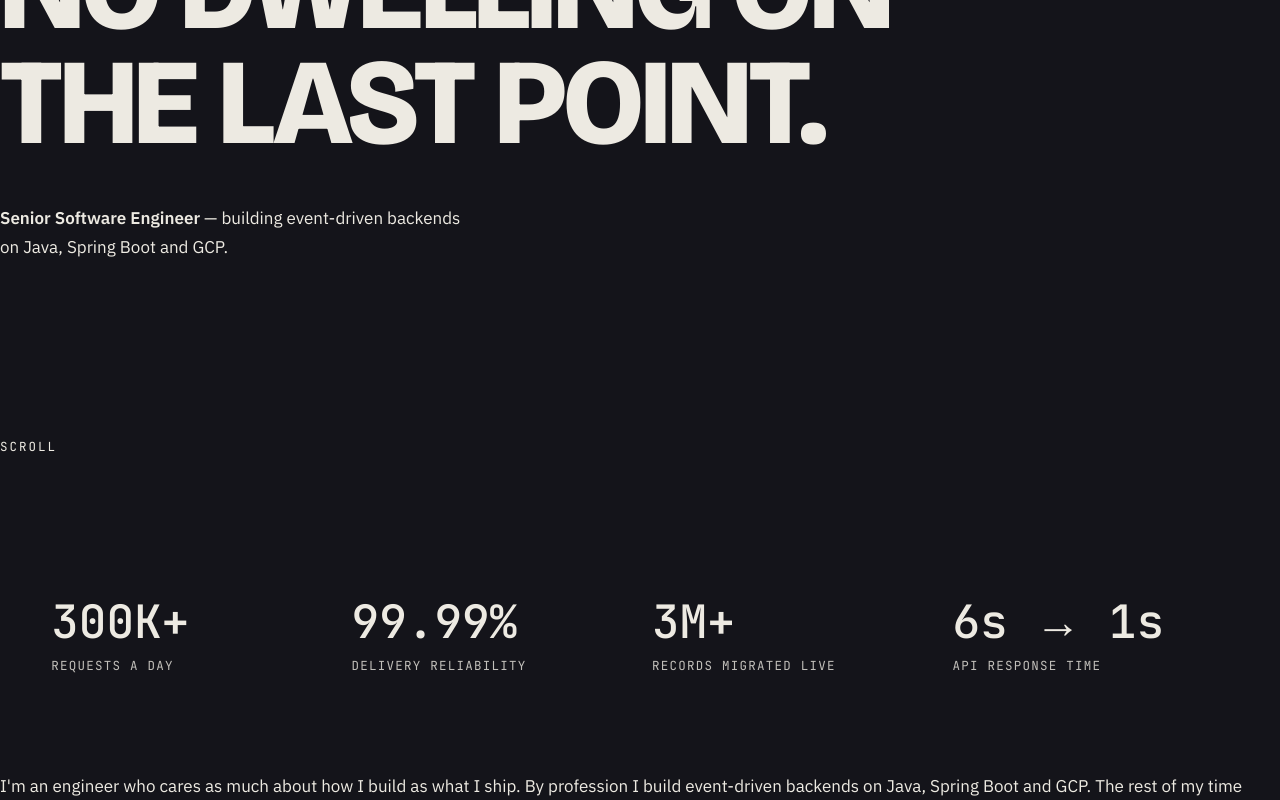
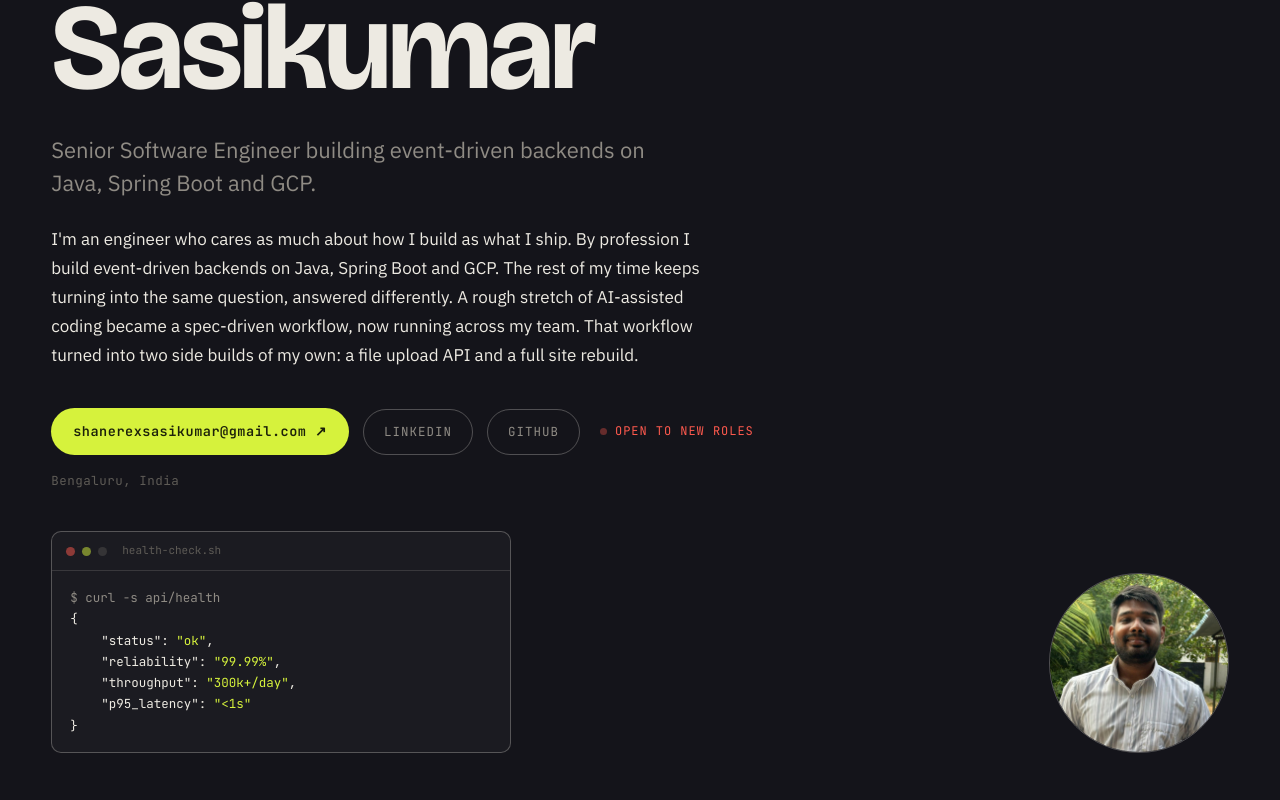
Before and after one commit to Shanerex/portfolio, a Next.js app: page / in a window 1280 px wide. Shown: the part 380-1180 px from the top of the page. Built offline with nearby package versions, Linux system fonts and the light colour scheme.

Commit message:
feat: rebuild the hero with a headshot and health-check terminal card

```diff
--- a/components/Hero.module.css
+++ b/components/Hero.module.css
@@ -1,75 +1,164 @@
 .hero {
-  min-height: 100dvh;
-  display: grid;
-  align-content: space-between;
-  padding-block: var(--s-7) var(--s-6);
-  position: relative;
-  z-index: 1;
+  padding-block: clamp(56px, 10vw, 120px) clamp(64px, 8vw, 96px);
+}
+
+.columns {
+  display: flex;
+  gap: 48px;
+  align-items: flex-start;
+  flex-wrap: wrap-reverse;
+}
+
+.text { flex: 1; min-width: 280px; }
+
+.eyebrow {
+  font-family: var(--font-mono);
+  font-size: 13px;
+  letter-spacing: .16em;
+  text-transform: uppercase;
+  color: var(--accent-2-text);
+  margin-bottom: 22px;
 }
 
 .name {
-  font-family: var(--font-mono);
-  font-size: var(--t-meta);
-  letter-spacing: .16em;
-  text-transform: uppercase;
-  color: var(--meta);
-  margin: 0;
-}
-
-.thesis {
   font-family: var(--font-display);
-  font-variation-settings: 'wdth' 112, 'wght' 800;
   font-size: var(--t-hero);
   line-height: var(--lh-hero);
   letter-spacing: var(--ls-hero);
-  text-transform: uppercase;
-  color: var(--ink);
-  margin: 0;
-  text-wrap: balance;
+  max-width: 1100px;
+  text-wrap: pretty;
 }
 
-.rule {
-  width: 96px;
-  height: 4px;
-  background: var(--ball);
-  margin: var(--s-5) 0 var(--s-4);
-  transform-origin: left center;
+.blurb {
+  font-size: var(--t-blurb);
+  color: var(--ink-dim);
+  max-width: 640px;
+  line-height: 1.5;
+  margin-top: 28px;
 }
 
-.role {
+.lede {
   font-size: var(--t-lede);
   line-height: var(--lh-lede);
-  color: var(--line-2);
-  margin: 0;
-  max-width: 46ch;
+  color: var(--ink);
+  opacity: .86;
+  max-width: 680px;
+  margin-top: 26px;
+  text-wrap: pretty;
 }
 
-.role strong { color: var(--ink); font-weight: 600; }
-
-.cue {
-  font-family: var(--font-mono);
-  font-size: var(--t-meta);
-  letter-spacing: .16em;
-  text-transform: uppercase;
-  color: var(--meta);
+.ctaRow {
+  display: flex;
+  flex-wrap: wrap;
+  align-items: center;
+  gap: 14px;
+  margin-top: 38px;
 }
 
-/* ---- Load sequence: floodlight is on CourtLines; here the type arrives ---- */
-@media (prefers-reduced-motion: no-preference) {
-  .name, .thesis, .role, .cue { animation: rise 500ms var(--ease-cut) backwards; }
-  .name   { animation-delay: 450ms; }
-  .thesis { animation-delay: 530ms; }
-  .rule   { animation: draw 400ms var(--ease-cut) 900ms backwards; }
-  .role   { animation-delay: 1150ms; }
-  .cue    { animation-delay: 1150ms; }
+.emailCta {
+  font-family: var(--font-mono);
+  font-size: 13.5px;
+  letter-spacing: .04em;
+  font-weight: 600;
+  background: var(--primary);
+  color: var(--primary-ink);
+  padding: 13px 22px;
+  border-radius: var(--radius-pill);
+  display: inline-flex;
+  align-items: center;
+  gap: 8px;
+  min-height: 44px;
+  transition: transform var(--dur-hover) ease, opacity var(--dur-hover) ease;
 }
 
-@keyframes rise {
-  from { opacity: 0; transform: translateY(14px); }
-  to   { opacity: 1; transform: none; }
+.emailCta:hover { opacity: .88; transform: translateY(-2px); }
+
+/* LinkedIn/GitHub buttons use the shared .outline-pill global class from
+   app/globals.css (Task 1) — no local rule needed here. */
+
+.availability {
+  font-family: var(--font-mono);
+  font-size: 12px;
+  letter-spacing: .08em;
+  text-transform: uppercase;
+  color: var(--accent-2-text);
+  display: inline-flex;
+  align-items: center;
+  gap: 8px;
+  margin-left: 6px;
 }
 
-@keyframes draw {
-  from { transform: scaleX(0); }
-  to   { transform: scaleX(1); }
+.pulseDot {
+  width: 7px;
+  height: 7px;
+  border-radius: 50%;
+  background: var(--accent-2-text);
+  animation: pulse 1.4s ease-in-out infinite;
 }
+
+@keyframes pulse { 0%, 100% { opacity: 1; } 50% { opacity: .35; } }
+
+.location {
+  font-family: var(--font-mono);
+  font-size: 12.5px;
+  color: var(--ink-mute);
+  margin-top: 16px;
+  letter-spacing: .04em;
+}
+
+.terminal {
+  margin-top: 40px;
+  max-width: 460px;
+  border: 1px solid var(--line-strong);
+  border-radius: var(--radius-card);
+  overflow: hidden;
+  background: var(--surface);
+}
+
+.terminalBar {
+  display: flex;
+  align-items: center;
+  gap: 7px;
+  padding: 10px 14px;
+  border-bottom: 1px solid var(--line);
+}
+
+.dotCoral, .dotLime, .dotMute {
+  width: 9px;
+  height: 9px;
+  border-radius: 50%;
+}
+.dotCoral { background: #FF5A4E; opacity: .5; }
+.dotLime { background: #D6F23C; opacity: .5; }
+.dotMute { background: var(--ink-mute); opacity: .4; }
+
+.terminalTitle {
+  font-family: var(--font-mono);
+  font-size: 11px;
+  color: var(--ink-mute);
+  margin-left: 8px;
+}
+
+.terminalBody {
+  padding: 16px 18px;
+  font-family: var(--font-mono);
+  font-size: 12.5px;
+  line-height: 1.7;
+}
+
+.terminalDim { color: var(--ink-dim); }
+.terminalLine { padding-left: 16px; }
+.terminalVal { color: var(--accent-text); }
+
+.photo {
+  width: 180px;
+  height: 180px;
+  flex: none;
+  border: 1px solid var(--line-strong);
+  border-radius: 50%;
+  object-fit: cover;
+}
+
+@media (prefers-reduced-motion: reduce) {
+  .pulseDot { animation: none; }
+}
--- a/components/Hero.tsx
+++ b/components/Hero.tsx
@@ -3,16 +3,91 @@ import styles from './Hero.module.css'
 
 export default function Hero() {
   return (
-    <section id="hero" className={`court ${styles.hero}`}>
-      <p className={`bleed ${styles.name}`}>{site.name.join(' ')}</p>
-      <div className="bleed">
-        <h1 className={styles.thesis}>{site.thesis}</h1>
-        <div className={styles.rule} />
-        <p className={styles.role}>
-          <strong>Senior Software Engineer</strong> — {site.blurb.replace('Senior Software Engineer building', 'building')}
-        </p>
+    <section id="hero" className={`${styles.hero} wrap`}>
+      <div className={styles.columns}>
+        <div className={styles.text}>
+          <p className={`${styles.eyebrow} reveal`} style={{ transitionDelay: '0ms' }}>
+            — {site.thesis}
+          </p>
+          <h1 className={`${styles.name} reveal`} style={{ transitionDelay: '90ms' }}>
+            {site.name[0]}
+            <br />
+            {site.name[1]}
+          </h1>
+          <p className={`${styles.blurb} reveal`} style={{ transitionDelay: '180ms' }}>
+            {site.blurb}
+          </p>
+          <p className={`${styles.lede} reveal`} style={{ transitionDelay: '270ms' }}>
+            {site.lede}
+          </p>
+
+          <div className={`${styles.ctaRow} reveal`} style={{ transitionDelay: '360ms' }}>
+            <a className={styles.emailCta} href={`mailto:${site.email}`}>
+              {site.email} ↗
+            </a>
+            <a
+              className="outline-pill"
+              href={site.linkedin}
+              target="_blank"
+              rel="noreferrer"
+            >
+              LinkedIn
+            </a>
+            <a
+              className="outline-pill"
+              href={site.github}
+              target="_blank"
+              rel="noreferrer"
+            >
+              GitHub
+            </a>
+            <span className={styles.availability}>
+              <span className={styles.pulseDot} aria-hidden="true" />
+              {site.availability}
+            </span>
+          </div>
+          <div className={styles.location}>{site.location}</div>
+
+          <div
+            className={`${styles.terminal} reveal`}
+            style={{ transitionDelay: '420ms' }}
+            data-testid="terminal-card"
+          >
+            <div className={styles.terminalBar}>
+              <span className={styles.dotCoral} aria-hidden="true" />
+              <span className={styles.dotLime} aria-hidden="true" />
+              <span className={styles.dotMute} aria-hidden="true" />
+              <span className={styles.terminalTitle}>health-check.sh</span>
+            </div>
+            <div className={styles.terminalBody}>
+              <div className={styles.terminalDim}>$ curl -s api/health</div>
+              <div>{'{'}</div>
+              <div className={styles.terminalLine}>
+                &nbsp;&nbsp;&quot;status&quot;: <span className={styles.terminalVal}>&quot;ok&quot;</span>,
+              </div>
+              <div className={styles.terminalLine}>
+                &nbsp;&nbsp;&quot;reliability&quot;: <span className={styles.terminalVal}>&quot;99.99%&quot;</span>,
+              </div>
+              <div className={styles.terminalLine}>
+                &nbsp;&nbsp;&quot;throughput&quot;: <span className={styles.terminalVal}>&quot;300k+/day&quot;</span>,
+              </div>
+              <div className={styles.terminalLine}>
+                &nbsp;&nbsp;&quot;p95_latency&quot;: <span className={styles.terminalVal}>&quot;&lt;1s&quot;</span>
+              </div>
+              <div>{'}'}</div>
+            </div>
+          </div>
+        </div>
+
+        <img
+          className={`${styles.photo} reveal`}
+          style={{ transitionDelay: '0ms' }}
+          src="/headshot.jpg"
+          width={180}
+          height={180}
+          alt={`${site.name[0]} ${site.name[1]}`}
+        />
       </div>
-      <p className={`bleed ${styles.cue}`}>Scroll</p>
     </section>
   )
 }
```
Also changed, not shown: 1 other file (tests, documents, lock files or other folders).
